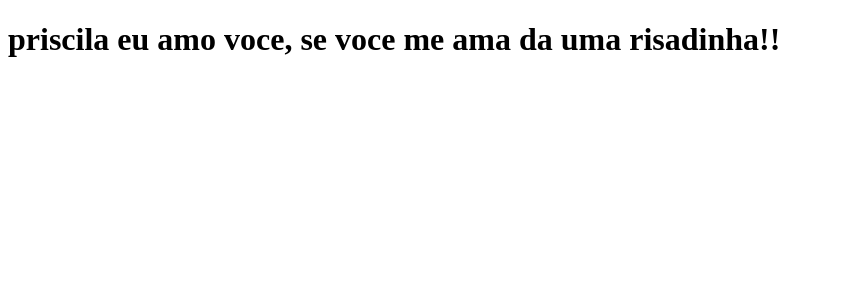
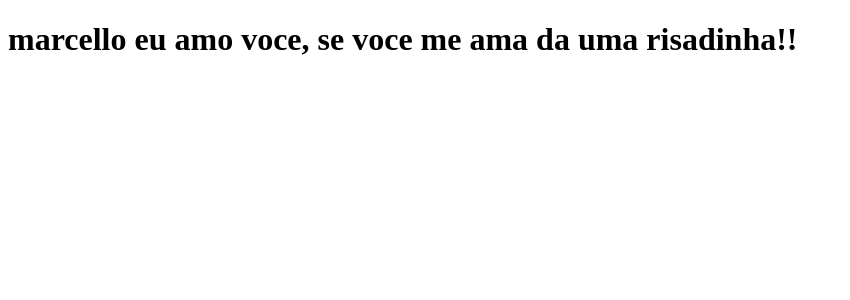
Before and after one commit to Marcello-Ross/clone-tabnews, a Next.js app: page / in a window 1280 px wide. Shown: the top 300 px of the page, without its empty margins (0-850 px from the left). Built offline with nearby package versions, Linux system fonts and the light colour scheme.

Commit message:
modifica a frase

```diff
--- a/pages/index.js
+++ b/pages/index.js
@@ -1,5 +1,5 @@
 function Home() {
-return <h1>priscila eu amo voce, se voce me ama da uma risadinha!!
+return <h1>marcello eu amo voce, se voce me ama da uma risadinha!!
 </h1>
 }
 
```
